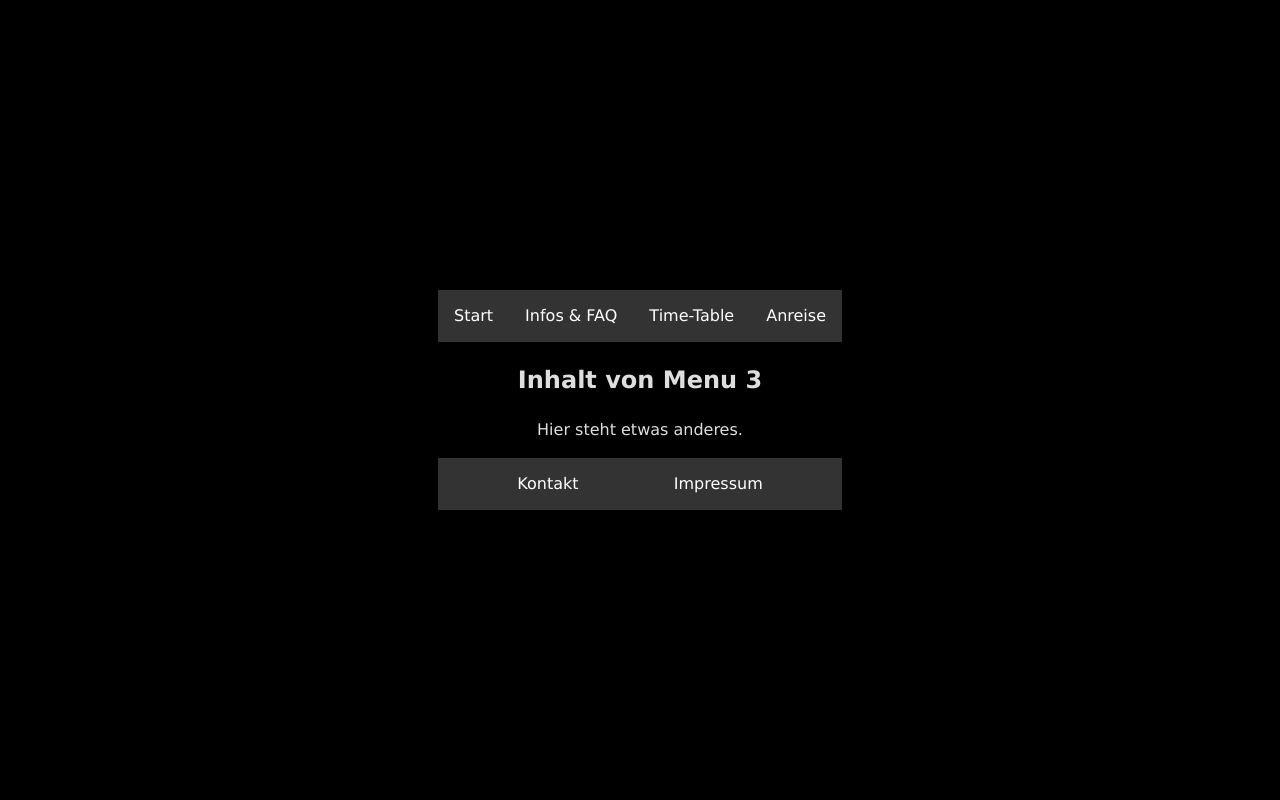
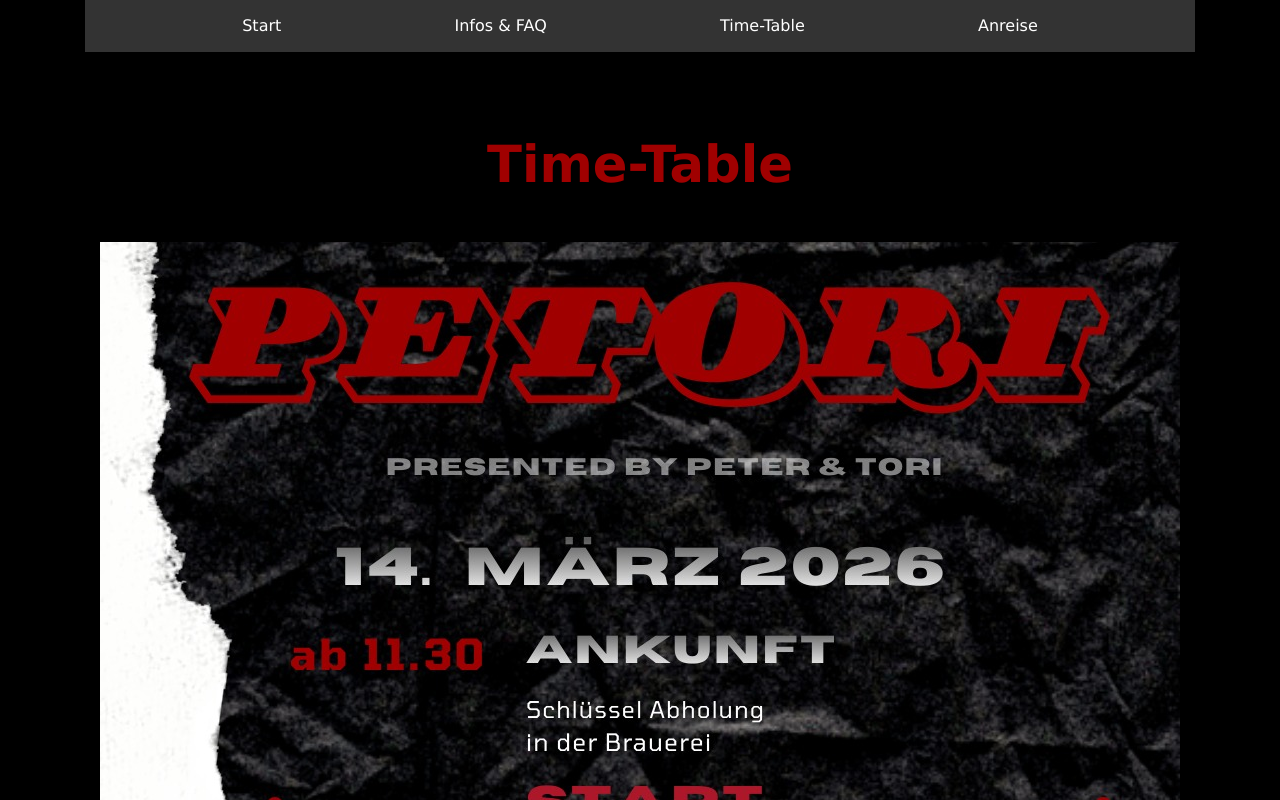
Before and after one commit to P4lten/petori_wedding.github.io, a React (Vite) app in the folder my-app/: page / in a window 1280 px wide. Both pictures are taken after a click on the link "Time-Table". Shown: the top 800 px of the page. Built offline with nearby package versions, Linux system fonts and the light colour scheme.

Commit message:
added line-up + styling

```diff
--- a/my-app/src/components/Header.tsx
+++ b/my-app/src/components/Header.tsx
@@ -2,7 +2,7 @@ import { useEffect, useState } from "react";
 import classes from "./Header.module.css";
 import Start from "./Start";
 import Infos from "./Infos";
-import LineUp from "./LineUp";
+import TimeTable from "./TimeTable";
 import Anreise from "./Anreise";
 
 interface HeaderProps {
@@ -75,7 +75,7 @@ function Header({ onToggleSlider }: HeaderProps) {
             <main className="content">
                 {activeMenu === "menu1" && <Start />}
                 {activeMenu === "menu2" && <Infos />}
-                {activeMenu === "menu3" && <LineUp />}
+                {activeMenu === "menu3" && <TimeTable />}
                 {activeMenu === "menu4" && <Anreise />}
             </main>
 
@@ -109,7 +109,7 @@ function Header({ onToggleSlider }: HeaderProps) {
             <main className="content">
                 {activeMenu === "menu1" && <Start />}
                 {activeMenu === "menu2" && <Infos />}
-                {activeMenu === "menu3" && <LineUp />}
+                {activeMenu === "menu3" && <TimeTable />}
                 {activeMenu === "menu4" && <Anreise />}
             </main> </>)}
     </>
--- a/my-app/src/components/LineUp.tsx
+++ /dev/null
@@ -1,5 +0,0 @@
-function LineUp() {
-    return (<><div><h2>Inhalt von Menu 3</h2><p>Hier steht etwas anderes.</p></div></>)
-}
-
-export default LineUp
--- a/my-app/src/components/Slider.tsx
+++ b/my-app/src/components/Slider.tsx
@@ -46,19 +46,8 @@ function Slider() {
                         className={`mySlides fade ${i === slideIndex ? "active" : ""}`}
                         style={{ display: i === slideIndex ? "block" : "none" }}
                     >
-                        <img src={image.src} alt={`Slide ${i + 1}`} style={{ width: "100%", height: "auto" }} />
+                        <img src={image.src} alt={`Slide ${i + 1}`} style={{ width: "100%", height: "auto", maxWidth: "1280px" }} />
                     </div>
-                ))}
-            </div>
-
-            <br />
-            <div style={{ textAlign: "center" }}>
-                {images.map((_, i) => (
-                    <span
-                        key={i}
-                        className={`dot ${i === slideIndex ? "active" : ""}`}
-                        onClick={() => currentSlide(i)}
-                    ></span>
                 ))}
             </div>
         </>
--- /dev/null
+++ b/my-app/src/components/TimeTable.module.css
@@ -0,0 +1,21 @@
+.page{
+      padding-top: 50px;
+}
+
+
+.container{
+    display: flex;
+    min-height: 100vh;
+    align-items: center;
+    flex-direction: column;
+    padding: 15px;
+    width: 100%;
+    height: auto;
+    max-width: 1280px;
+}
+
+.image{
+    width: 100%;
+    height: auto;
+    max-width: 1280px;
+}
--- /dev/null
+++ b/my-app/src/components/TimeTable.tsx
@@ -0,0 +1,15 @@
+import timeTable from "../../assets/images/Time-Table.jpeg"
+import classes from "./TimeTable.module.css"
+
+function TimeTable() {
+    return (<>
+        <div className={classes.page}>
+            <h1>Time-Table</h1>
+            <div className={classes.container}>
+                <img src={timeTable} className={classes.image}></img>
+            </div>
+        </div>
+    </>)
+}
+
+export default TimeTable
```
Also changed, not shown: my-app/assets/images/Time-Table.jpeg (added).
